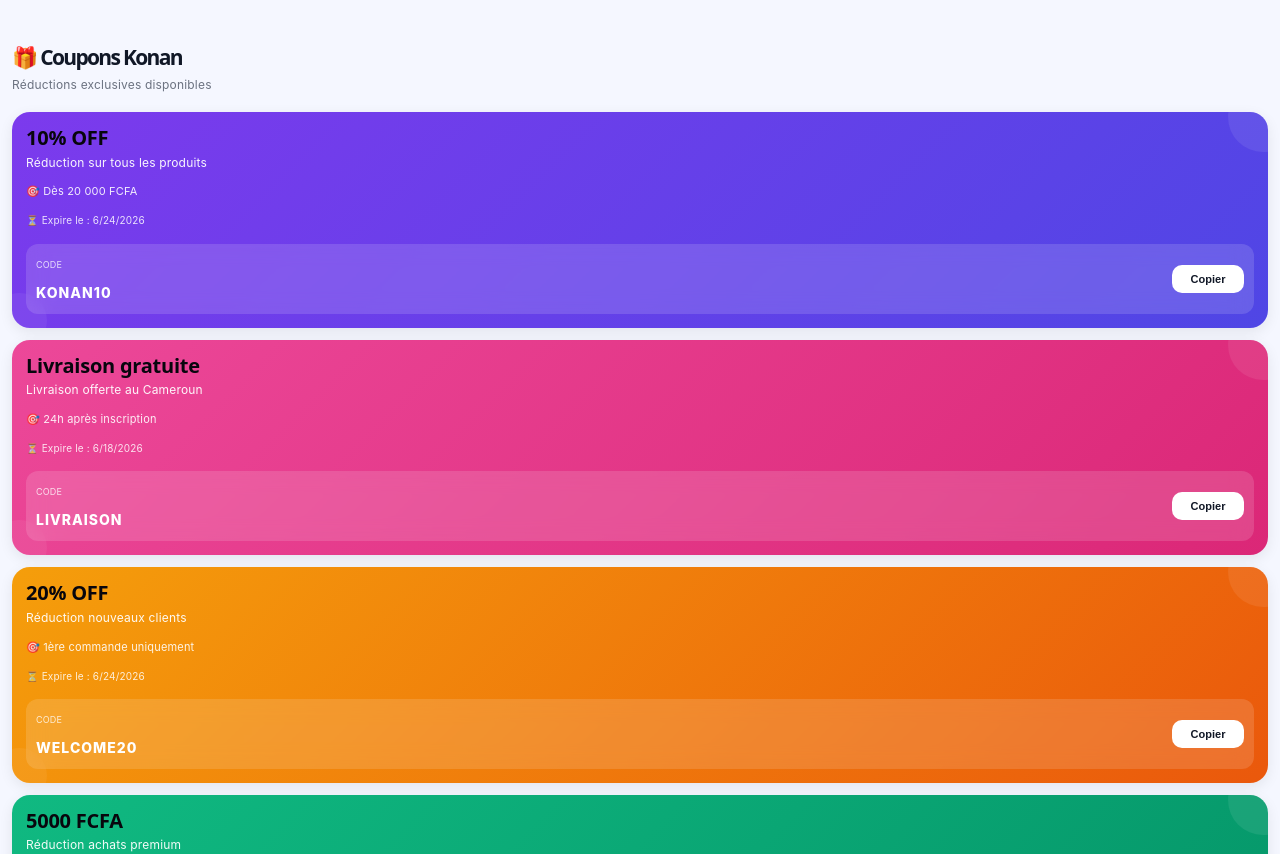
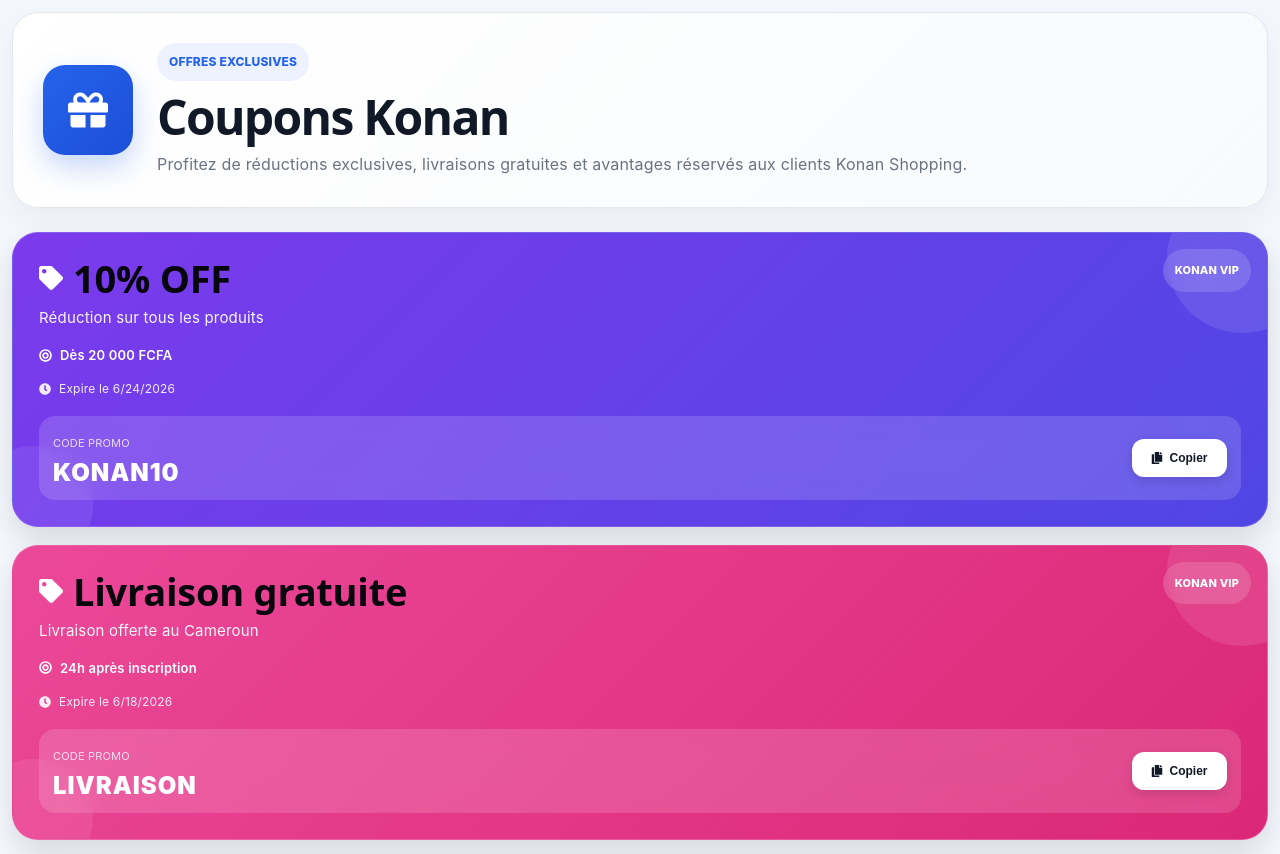
Before and after one commit to konanshopping/konanshopping, a React (Vite) app: page /coupons in a window 1280 px wide. Shown: the top 854 px of the page. Built offline with nearby package versions, Linux system fonts and the light colour scheme.

Commit message:
UI compte utilisateur premium

```diff
--- a/src/pages/Coupons.jsx
+++ b/src/pages/Coupons.jsx
@@ -1,4 +1,14 @@
 import { useState } from "react";
+
+import { FaGift } from "react-icons/fa";
+
+import {
+  FaTag,
+  FaBullseye,
+  FaClock,
+  FaCopy,
+  FaCheck,
+} from "react-icons/fa";
 
 function Coupons() {
 
@@ -153,40 +163,156 @@ function Coupons() {
       }}
     >
 
-      {/* HEADER */}
+     {/* HEADER PREMIUM */}
 
 <div
   style={{
-          marginBottom: "14px",
+    background:
+      "linear-gradient(135deg,#FFFFFF,#F8FAFC)",
+
+    border: "1px solid #E5E7EB",
+
+    borderRadius: "26px",
+
+    padding:
+      window.innerWidth < 768
+        ? "20px"
+        : "30px",
+
+    display: "flex",
+
+    alignItems: "center",
+
+    gap:
+      window.innerWidth < 768
+        ? "16px"
+        : "24px",
+
+    marginBottom: "24px",
+
+    boxShadow:
+      "0 10px 30px rgba(0,0,0,0.05)",
   }}
 >
 
+  {/* ICON */}
+
+  <div
+    style={{
+      width:
+        window.innerWidth < 768
+          ? "72px"
+          : "90px",
+
+      height:
+        window.innerWidth < 768
+          ? "72px"
+          : "90px",
+
+      borderRadius: "22px",
+
+      background:
+        "linear-gradient(135deg,#2563EB,#1D4ED8)",
+
+      display: "flex",
+
+      justifyContent: "center",
+
+      alignItems: "center",
+
+      flexShrink: 0,
+
+      boxShadow:
+        "0 12px 28px rgba(37,99,235,0.25)",
+    }}
+  >
+    <FaGift
+      style={{
+        color: "#FFFFFF",
+
+        fontSize:
+          window.innerWidth < 768
+            ? "32px"
+            : "40px",
+      }}
+    />
+  </div>
+
+  {/* CONTENT */}
+
+  <div
+    style={{
+      flex: 1,
+    }}
+  >
+
+    <div
+      style={{
+        display: "inline-flex",
+
+        alignItems: "center",
+
+        gap: "6px",
+
+        background: "#EEF2FF",
+
+        color: "#2563EB",
+
+        padding: "6px 12px",
+
+        borderRadius: "999px",
+
+        fontSize: "12px",
+
+        fontWeight: "800",
+
+        marginBottom: "10px",
+      }}
+    >
+      OFFRES EXCLUSIVES
+    </div>
+
     <h1
       style={{
+        fontSize:
+          window.innerWidth < 768
+            ? "30px"
+            : "48px",
+
+        fontWeight: "900",
+
         color: "#111827",
 
-            marginBottom: "2px",
+        margin: 0,
 
-            fontSize: "21px",
-
-            fontWeight: "800",
+        lineHeight: 1.1,
       }}
     >
-          🎁 Coupons Konan
+      Coupons Konan
     </h1>
 
     <p
       style={{
-            color: "#6b7280",
+        color: "#6B7280",
 
-            fontSize: "12px",
+        fontSize:
+          window.innerWidth < 768
+            ? "14px"
+            : "16px",
 
-            margin: 0,
+        marginTop: "8px",
+
+        marginBottom: 0,
+
+        lineHeight: "1.6",
       }}
     >
-          Réductions exclusives
-          disponibles
+      Profitez de réductions exclusives,
+      livraisons gratuites et avantages
+      réservés aux clients Konan Shopping.
     </p>
+
+  </div>
 
 </div>
 
@@ -196,7 +322,9 @@ function Coupons() {
   style={{
     display: "grid",
 
-          gap: "12px",
+    gap: "18px",
+
+    marginTop: "10px",
   }}
 >
 
@@ -210,34 +338,64 @@ function Coupons() {
           background:
             coupon.color,
 
-                borderRadius: "18px",
+          borderRadius: "26px",
 
-                padding: "14px",
+          padding:
+            window.innerWidth < 768
+              ? "20px"
+              : "26px",
 
-                color: "white",
+          color: "#FFFFFF",
 
           position: "relative",
 
           overflow: "hidden",
 
+          border:
+            "1px solid rgba(255,255,255,0.15)",
+
           boxShadow:
-                  "0 4px 14px rgba(0,0,0,0.08)",
+            "0 12px 30px rgba(0,0,0,0.12)",
+
+          minHeight:
+            window.innerWidth < 768
+              ? "210px"
+              : "240px",
         }}
       >
 
-              {/* PREMIUM CIRCLES */}
+        {/* DECORATION */}
 
         <div
           style={{
             position: "absolute",
 
-                  top: "-30px",
+            top: "-50px",
 
-                  right: "-30px",
+            right: "-50px",
 
-                  width: "70px",
+            width: "150px",
 
-                  height: "70px",
+            height: "150px",
+
+            borderRadius: "50%",
+
+            background:
+              "rgba(255,255,255,0.10)",
+          }}
+        />
+
+        <div
+          style={{
+            position: "absolute",
+
+            bottom: "-40px",
+
+            left: "-40px",
+
+            width: "120px",
+
+            height: "120px",
 
             borderRadius: "50%",
 
@@ -246,24 +404,33 @@ function Coupons() {
           }}
         />
 
+        {/* BADGE */}
+
         <div
           style={{
             position: "absolute",
 
-                  bottom: "-20px",
+            top: "16px",
 
-                  left: "-20px",
-
-                  width: "55px",
-
-                  height: "55px",
-
-                  borderRadius: "50%",
+            right: "16px",
 
             background:
-                    "rgba(255,255,255,0.06)",
+              "rgba(255,255,255,0.15)",
+
+            backdropFilter:
+              "blur(10px)",
+
+            padding: "8px 12px",
+
+            borderRadius: "999px",
+
+            fontSize: "11px",
+
+            fontWeight: "800",
           }}
-              />
+        >
+          KONAN VIP
+        </div>
 
         {/* CONTENT */}
 
@@ -275,21 +442,47 @@ function Coupons() {
           }}
         >
 
-                {/* DISCOUNT */}
+          {/* REDUCTION */}
+
+          <div
+            style={{
+              display: "flex",
+
+              alignItems: "center",
+
+              gap: "10px",
+
+              marginBottom: "10px",
+            }}
+          >
+
+            <FaTag
+              style={{
+                fontSize:
+                  window.innerWidth < 768
+                    ? "20px"
+                    : "24px",
+              }}
+            />
 
             <h2
               style={{
                 margin: 0,
 
-                    fontSize: "20px",
+                fontSize:
+                  window.innerWidth < 768
+                    ? "30px"
+                    : "38px",
 
                 fontWeight: "900",
 
-                    marginBottom: "5px",
+                lineHeight: 1,
               }}
             >
               {coupon.discount}
             </h2>
+
+          </div>
 
           {/* DESCRIPTION */}
 
@@ -297,11 +490,14 @@ function Coupons() {
             style={{
               opacity: 0.95,
 
-                    marginBottom: "8px",
+              marginBottom: "12px",
 
-                    fontSize: "12px",
+              fontSize:
+                window.innerWidth < 768
+                  ? "13px"
+                  : "15px",
 
-                    lineHeight: "1.3",
+              lineHeight: "1.5",
             }}
           >
             {coupon.description}
@@ -309,39 +505,53 @@ function Coupons() {
 
           {/* CONDITION */}
 
-                <p
+          <div
             style={{
-                    margin: 0,
+              display: "flex",
 
-                    fontSize: "11px",
+              alignItems: "center",
+
+              gap: "8px",
+
+              marginBottom: "8px",
+
+              fontSize: "13px",
+
+              fontWeight: "600",
+            }}
+          >
+
+            <FaBullseye />
+
+            {coupon.condition}
+
+          </div>
+
+          {/* EXPIRATION */}
+
+          <div
+            style={{
+              display: "flex",
+
+              alignItems: "center",
+
+              gap: "8px",
+
+              marginBottom: "14px",
+
+              fontSize: "12px",
 
               opacity: 0.9,
-
-                    marginBottom: "3px",
             }}
           >
-                  🎯 {coupon.condition}
-                </p>
 
-                {/* EXPIRE */}
+            <FaClock />
 
-                <p
-                  style={{
-                    margin: 0,
+            Expire le {coupon.expire}
 
-                    fontSize: "10px",
+          </div>
 
-                    opacity: 0.85,
-
-                    marginBottom: "10px",
-                  }}
-                >
-                  ⏳ Expire le :
-                  {" "}
-                  {coupon.expire}
-                </p>
-
-                {/* CODE BOX */}
+          {/* CODE */}
 
           <div
             style={{
@@ -352,17 +562,17 @@ function Coupons() {
 
               alignItems: "center",
 
-                    gap: "8px",
+              gap: "10px",
 
               background:
-                      "rgba(255,255,255,0.14)",
-
-                    padding: "8px 10px",
-
-                    borderRadius: "12px",
+                "rgba(255,255,255,0.15)",
 
               backdropFilter:
-                      "blur(10px)",
+                "blur(12px)",
+
+              padding: "14px",
+
+              borderRadius: "16px",
             }}
           >
 
@@ -372,25 +582,28 @@ function Coupons() {
                 style={{
                   margin: 0,
 
-                        fontSize: "9px",
+                  fontSize: "11px",
 
                   opacity: 0.8,
                 }}
               >
-                      CODE
+                CODE PROMO
               </p>
 
               <h3
                 style={{
                   margin: 0,
 
-                        marginTop: "2px",
+                  marginTop: "4px",
+
+                  fontSize:
+                    window.innerWidth < 768
+                      ? "20px"
+                      : "24px",
+
+                  fontWeight: "900",
 
                   letterSpacing: "1px",
-
-                        fontSize: "14px",
-
-                        fontWeight: "800",
                 }}
               >
                 {coupon.code}
@@ -399,7 +612,6 @@ function Coupons() {
             </div>
 
             <button
-
               onClick={() =>
                 copyCoupon(
                   coupon.code
@@ -409,29 +621,51 @@ function Coupons() {
               style={{
                 border: "none",
 
-                      background: "white",
+                background: "#FFFFFF",
 
                 color: "#111827",
 
                 padding:
-                        "8px 12px",
+                  window.innerWidth < 768
+                    ? "10px 14px"
+                    : "12px 18px",
 
-                      borderRadius: "10px",
+                borderRadius: "12px",
 
                 fontWeight: "800",
 
-                      fontSize: "11px",
+                fontSize: "12px",
 
                 cursor: "pointer",
 
-                      minWidth: "72px",
+                display: "flex",
+
+                alignItems: "center",
+
+                gap: "6px",
+
+                minWidth: "95px",
+
+                justifyContent:
+                  "center",
+
+                boxShadow:
+                  "0 4px 12px rgba(0,0,0,0.12)",
               }}
             >
 
               {copied ===
-                    coupon.code
-                      ? "Copié ✅"
-                      : "Copier"}
+              coupon.code ? (
+                <>
+                  <FaCheck />
+                  Copié
+                </>
+              ) : (
+                <>
+                  <FaCopy />
+                  Copier
+                </>
+              )}
 
             </button>
 
@@ -448,6 +682,8 @@ function Coupons() {
 
       </div>
 
+
+
   );
 
 }
```
Lines whose indentation alone changed are shown as unchanged.
